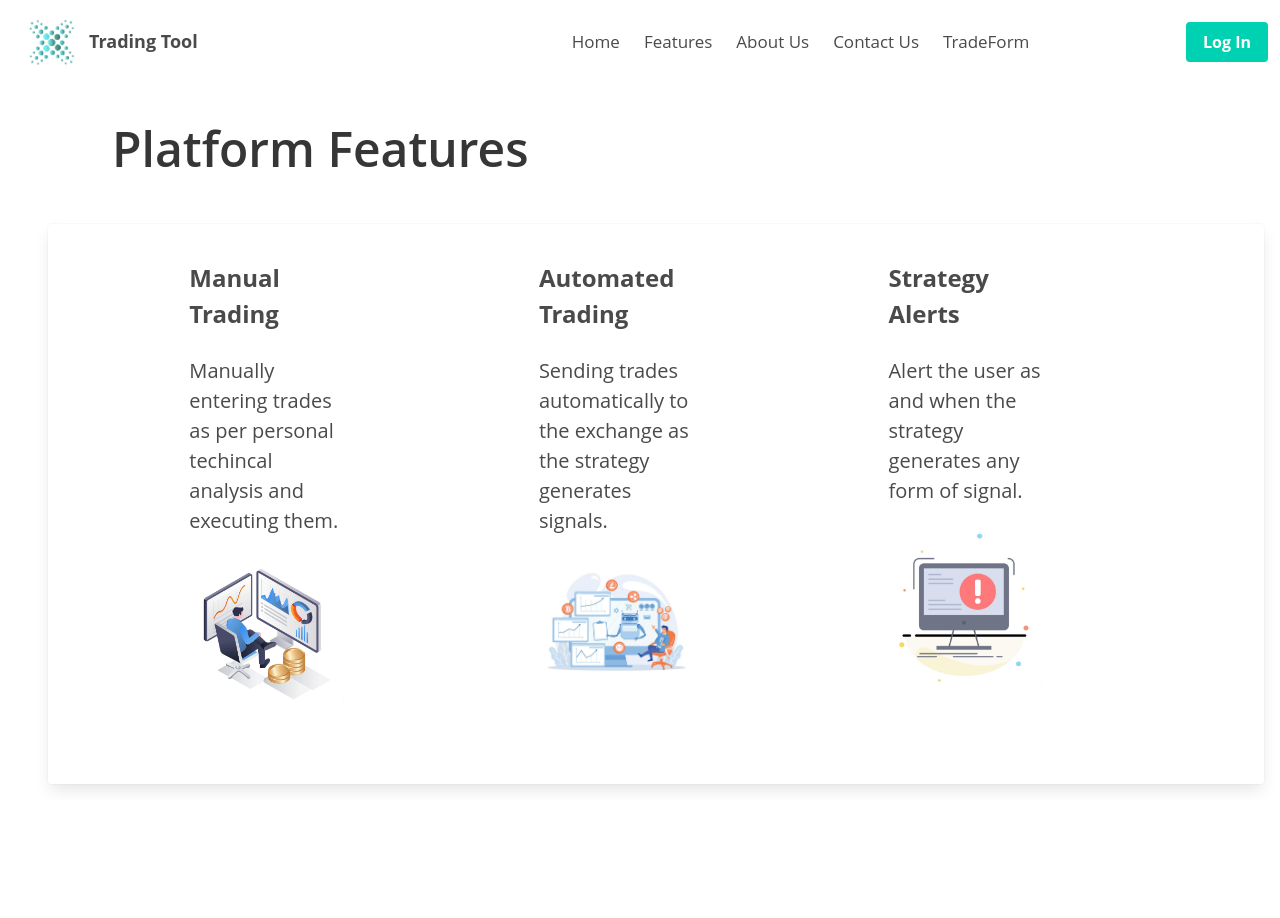
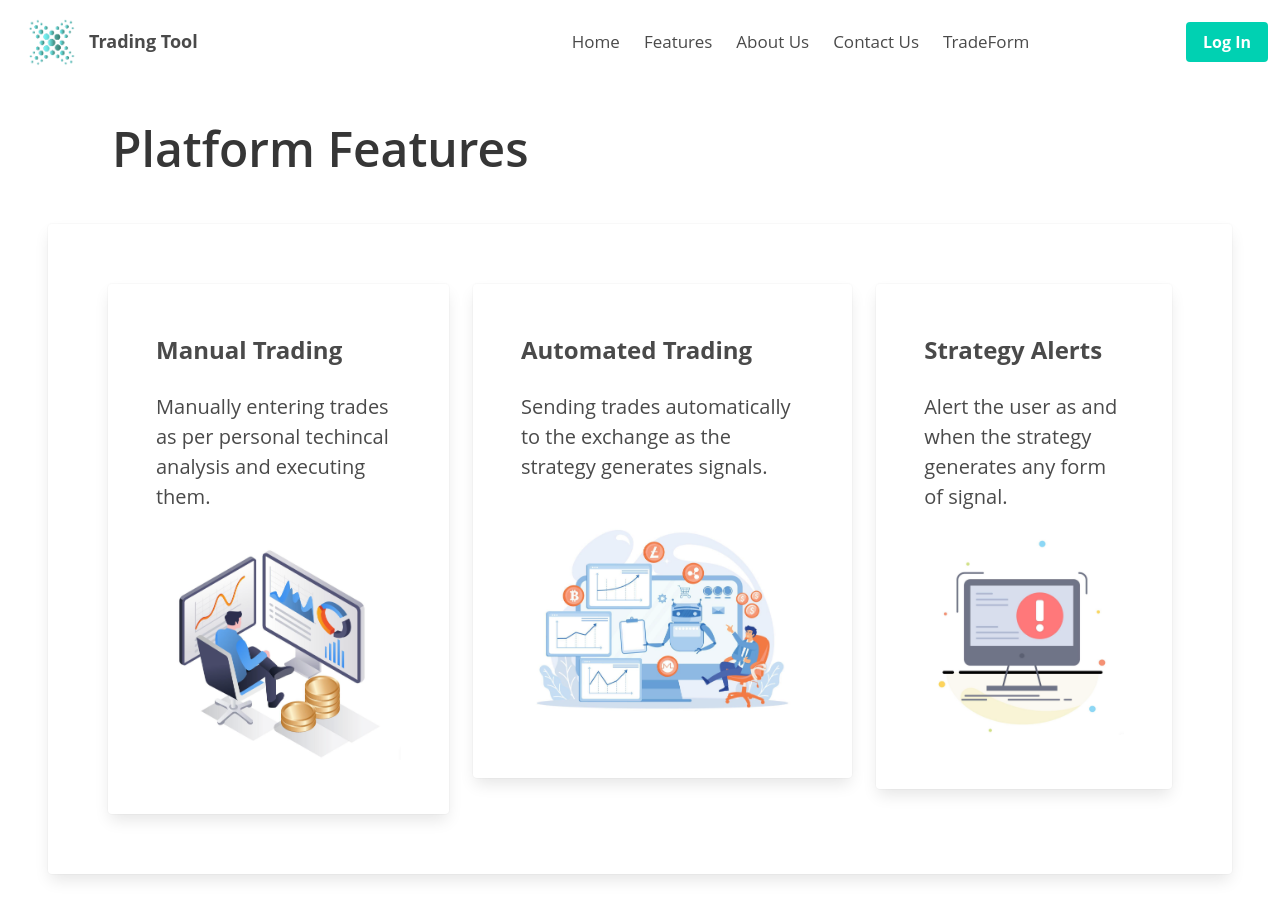
Before and after one commit to priyanshudabas/Trading-Tool-v2.0, a React (Create React App) app in the folder trading-terminal/: page /features in a window 1280 px wide. Shown: the top 918 px of the page. Before the commit the page ends 800 px from the top, so only its background shows below. Built offline with nearby package versions, Linux system fonts and the light colour scheme.

Commit message:
UI changes

```diff
--- a/trading-terminal/src/pages/Features.jsx
+++ b/trading-terminal/src/pages/Features.jsx
@@ -1,12 +1,12 @@
 import React from "react";
-import manualTrading from "../assets/manualTrading.png"
-import automatedTrading from "../assets/automatedTrading.png"
-import strategyAlerts from "../assets/strategyAlerts.png"
+import manualTrading from "../assets/manualTrading.png";
+import automatedTrading from "../assets/automatedTrading.png";
+import strategyAlerts from "../assets/strategyAlerts.png";
 
 const Features = () => {
   return (
     <div>
-      <div className="container m-6">
+      {/* <div className="container m-6">
         <h1 className="title is-1">Platform Features </h1>
       </div>
      <div className="card mx-6 p-6" style={{height:"70vh", width:"95%"}}>
@@ -54,7 +54,52 @@ const Features = () => {
         <div className="column is -1"></div>
       </div>
 
-     </div>
+     </div> */}
+      <div className="container m-6">
+        <h1 className="title is-1">Platform Features </h1>
+      </div>
+      <div className="card m-6 p-6" style={{ display: "flex" }}>
+        <div className="card m-3 p-6">
+          <p className="content is-large">
+            <b>Manual Trading</b>
+          </p>
+          <p className="content is-medium">
+            Manually entering trades as per personal techincal analysis and
+            executing them.
+          </p>
+          <figure>
+            <img
+              src={manualTrading}
+              className="is-rounded"
+              alt="manual trading"
+            />
+          </figure>
+        </div>
+        <div className="card m-3 p-6">
+          <p className="content is-large">
+            <b>Automated Trading</b>
+          </p>
+          <p className="content is-medium">
+            Sending trades automatically to the exchange as the strategy
+            generates signals.
+          </p>
+          <figure>
+            <img src={automatedTrading} alt="automated trading" />
+          </figure>
+        </div>
+        <div className="card m-3 p-6">
+          <p className="content is-large">
+            <b>Strategy Alerts</b>
+          </p>
+          <p className="content is-medium">
+            Alert the user as and when the strategy generates any form of
+            signal.
+          </p>
+          <figure>
+            <img src={strategyAlerts} alt="strategy alerts" />
+          </figure>
+        </div>
+      </div>
     </div>
   );
 };
```
